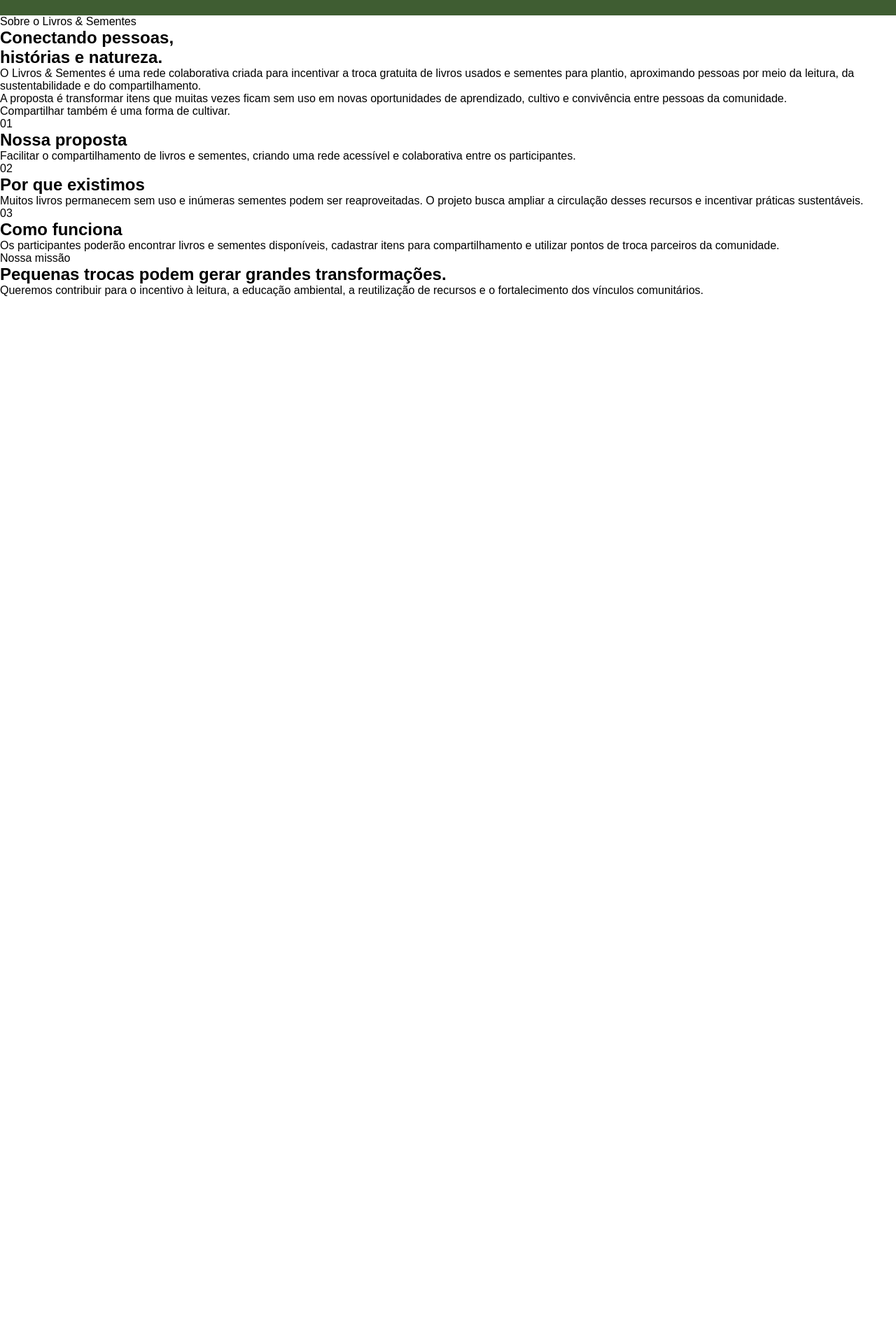
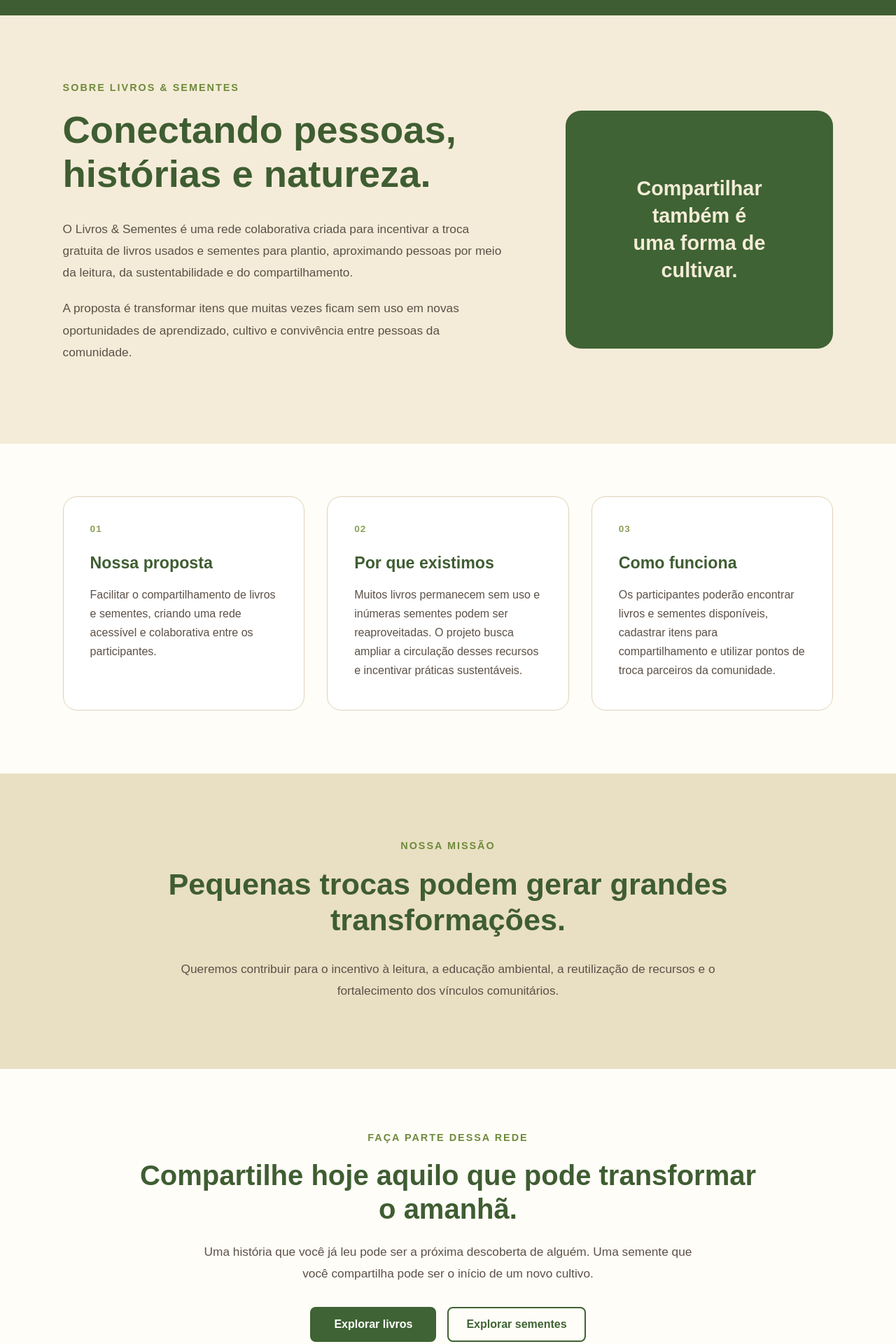
Before and after one commit to bsimaslarissaa/livros-e-sementes, a React (Vite) app: page /sobre in a window 1280 px wide. Shown: the part 40-1960 px from the top of the page at 70% size. Before the commit the page ends 800 px from the top, so only its background shows below. Built offline with nearby package versions, Linux system fonts and the light colour scheme.

Commit message:
Atualiza layout da pagina Sobre

```diff
--- a/src/App.css
+++ b/src/App.css
@@ -1,6 +1,4 @@
-/* =========================
-   CONFIGURAÇÃO GERAL
-========================= */
+/* CONFIGURAÇÃO GERAL */
 
 #root {
   width: 100%;
@@ -11,9 +9,7 @@
 }
 
 
-/* =========================
-   HEADER
-========================= */
+/* HEADER */
 
 header {
   width: 100%;
@@ -66,9 +62,7 @@ nav a:hover {
 }
 
 
-/* =========================
-   BOTÃO DO MENU MOBILE
-========================= */
+/* BOTÃO DO MENU MOBILE */
 
 .menu-mobile {
   display: none;
@@ -98,9 +92,7 @@ nav a:hover {
 }
 
 
-/* =========================
-   HOME
-========================= */
+/* HOME */
 
 .home {
   flex: 1;
@@ -108,9 +100,7 @@ nav a:hover {
 }
 
 
-/* =========================
-   HERO
-========================= */
+/* HERO*/
 
 .hero {
   flex: 1;
@@ -128,9 +118,7 @@ nav a:hover {
 }
 
 
-/* =========================
-   CONTEÚDO ESQUERDO
-========================= */
+/* CONTEÚDO ESQUERDO */
 
 .hero-conteudo {
   width: 55%;
@@ -168,9 +156,7 @@ nav a:hover {
 }
 
 
-/* =========================
-   BOTÕES DA HERO
-========================= */
+/*BOTÕES DA HERO*/
 
 .hero-botoes {
   display: flex;
@@ -215,9 +201,7 @@ nav a:hover {
 }
 
 
-/* =========================
-   ILUSTRAÇÃO
-========================= */
+/* ILUSTRAÇÃO*/
 
 .hero-ilustracao {
   width: 45%;
@@ -258,9 +242,7 @@ nav a:hover {
 }
 
 
-/* =========================
-   TABLET E CELULAR
-========================= */
+/* TABLET E CELULAR */
 
 @media (max-width: 900px) {
 
@@ -399,9 +381,7 @@ nav a:hover {
 }
 
 
-/* =========================
-   CELULARES MENORES
-========================= */
+/* CELULARES MENORES */
 
 @media (max-width: 480px) {
 
@@ -488,3 +468,466 @@ html.dark .botao-secundario:hover {
 html.dark .hero-ilustracao {
   color: #bda28a;
 }
+
+/*PÁGINA SOBRE */
+
+
+/* APRESENTAÇÃO / HERO */
+
+.sobre {
+  width: 100%;
+  background-color: #fffdf7;
+}
+
+.sobre-hero {
+  display: grid;
+  grid-template-columns: 1.5fr 0.9fr;
+  align-items: center;
+  gap: 80px;
+
+  padding: 95px 7%;
+  background-color: #f4ecd8;
+}
+
+.sobre-conteudo {
+  max-width: 820px;
+}
+
+.sobre-subtitulo {
+  color: #6f8a3c;
+  font-size: 0.9rem;
+  font-weight: 700;
+  text-transform: uppercase;
+  letter-spacing: 2px;
+
+  margin-bottom: 22px;
+}
+
+.sobre-conteudo h1 {
+  color: #3f5d32;
+  font-size: 3.4rem;
+  line-height: 1.15;
+
+  margin-bottom: 32px;
+}
+
+.sobre-conteudo > p:not(.sobre-subtitulo) {
+  color: #5c5148;
+  font-size: 1.08rem;
+  line-height: 1.8;
+
+  margin-bottom: 20px;
+}
+
+.sobre-destaque {
+  min-height: 340px;
+
+  display: flex;
+  align-items: center;
+  justify-content: center;
+
+  padding: 45px;
+
+  background-color: #3f6334;
+  border-radius: 22px;
+
+  text-align: center;
+}
+
+.sobre-destaque span {
+  max-width: 360px;
+
+  color: #f4ecd8;
+  font-size: 1.8rem;
+  font-weight: 700;
+  line-height: 1.35;
+}
+
+
+/* CARDS */
+
+.sobre-blocos {
+  display: grid;
+  grid-template-columns: repeat(3, 1fr);
+  gap: 32px;
+
+  padding: 75px 7% 90px;
+
+  background-color: #fffdf7;
+}
+
+.sobre-card {
+  padding: 38px 38px 42px;
+
+  background-color: #ffffff;
+
+  border: 1px solid #dfd2b8;
+  border-radius: 20px;
+}
+
+.sobre-numero {
+  display: block;
+
+  color: #8aa05a;
+  font-size: 0.85rem;
+  font-weight: 700;
+  letter-spacing: 1px;
+
+  margin-bottom: 28px;
+}
+
+.sobre-card h2 {
+  color: #3f5d32;
+  font-size: 1.45rem;
+
+  margin-bottom: 18px;
+}
+
+.sobre-card p {
+  color: #5c5148;
+  font-size: 1rem;
+  line-height: 1.7;
+}
+
+
+/* NOSSA MISSÃO */
+
+.sobre-missao {
+  padding: 95px 7%;
+
+  background-color: #e9dfc3;
+
+  text-align: center;
+}
+
+.sobre-missao-conteudo {
+  max-width: 900px;
+  margin: 0 auto;
+}
+
+.sobre-missao .sobre-subtitulo {
+  margin-bottom: 22px;
+}
+
+.sobre-missao h2 {
+  color: #3f5d32;
+
+  font-size: 2.7rem;
+  line-height: 1.2;
+
+  margin-bottom: 28px;
+}
+
+.sobre-missao-conteudo > p:not(.sobre-subtitulo) {
+  max-width: 780px;
+  margin: 0 auto;
+
+  color: #5c5148;
+  font-size: 1.08rem;
+  line-height: 1.8;
+}
+
+
+/* CHAMADA FINAL */
+
+.sobre-cta {
+  padding: 90px 7%;
+
+  background-color: #fffdf7;
+}
+
+.sobre-cta-conteudo {
+  max-width: 900px;
+
+  margin: 0 auto;
+
+  text-align: center;
+}
+
+.sobre-cta .sobre-subtitulo {
+  margin-bottom: 22px;
+}
+
+.sobre-cta h2 {
+  color: #3f5d32;
+
+  font-size: 2.5rem;
+  line-height: 1.2;
+
+  margin-bottom: 22px;
+}
+
+.sobre-cta-conteudo > p:not(.sobre-subtitulo) {
+  max-width: 720px;
+
+  margin: 0 auto;
+
+  color: #5c5148;
+  font-size: 1.08rem;
+  line-height: 1.8;
+}
+
+
+/* BOTÕES DA CHAMADA FINAL */
+
+.sobre-cta-botoes {
+  display: flex;
+  justify-content: center;
+  align-items: center;
+
+  gap: 16px;
+
+  margin-top: 32px;
+}
+
+.sobre-cta-botoes .botao-principal,
+.sobre-cta-botoes .botao-secundario {
+  display: inline-flex;
+  align-items: center;
+  justify-content: center;
+
+  min-width: 180px;
+
+  padding: 14px 25px;
+
+  border-radius: 8px;
+
+  font-weight: 700;
+  text-decoration: none;
+
+  transition:
+    transform 0.2s ease,
+    background-color 0.2s ease;
+}
+
+.sobre-cta-botoes .botao-principal {
+  color: #ffffff;
+  background-color: #3f6334;
+  border: 2px solid #3f6334;
+}
+
+.sobre-cta-botoes .botao-secundario {
+  color: #3f6334;
+  background-color: transparent;
+  border: 2px solid #3f6334;
+}
+
+.sobre-cta-botoes .botao-principal:hover,
+.sobre-cta-botoes .botao-secundario:hover {
+  transform: translateY(-2px);
+}
+
+.sobre-cta-botoes .botao-secundario:hover {
+  background-color: #f4ecd8;
+}
+
+
+/* TABLET */
+
+@media (max-width: 900px) {
+
+  .sobre-hero {
+    grid-template-columns: 1fr;
+    gap: 45px;
+
+    padding: 70px 40px;
+  }
+
+  .sobre-conteudo {
+    max-width: 100%;
+  }
+
+  .sobre-conteudo h1 {
+    font-size: 2.8rem;
+  }
+
+  .sobre-destaque {
+    min-height: 240px;
+  }
+
+  .sobre-destaque span {
+    font-size: 1.6rem;
+  }
+
+
+  /* CARDS */
+
+  .sobre-blocos {
+    grid-template-columns: 1fr;
+
+    padding: 60px 40px 75px;
+  }
+
+
+  /* MISSÃO */
+
+  .sobre-missao {
+    padding: 75px 40px;
+  }
+
+  .sobre-missao h2 {
+    font-size: 2.2rem;
+  }
+
+
+  /* CHAMADA FINAL */
+
+  .sobre-cta {
+    padding: 75px 40px;
+  }
+
+  .sobre-cta h2 {
+    font-size: 2.2rem;
+  }
+}
+
+
+/* CELULAR */
+
+@media (max-width: 600px) {
+
+  .sobre-hero {
+    gap: 35px;
+
+    padding: 55px 24px;
+  }
+
+  .sobre-subtitulo {
+    font-size: 0.78rem;
+    letter-spacing: 1.5px;
+
+    margin-bottom: 18px;
+  }
+
+  .sobre-conteudo h1 {
+    font-size: 2.3rem;
+    line-height: 1.15;
+
+    margin-bottom: 25px;
+  }
+
+  .sobre-conteudo > p:not(.sobre-subtitulo) {
+    font-size: 1rem;
+    line-height: 1.7;
+  }
+
+  .sobre-destaque {
+    min-height: 210px;
+
+    padding: 35px 25px;
+
+    border-radius: 18px;
+  }
+
+  .sobre-destaque span {
+    font-size: 1.45rem;
+  }
+
+
+  /* CARDS */
+
+  .sobre-blocos {
+    gap: 20px;
+
+    padding: 45px 24px 60px;
+  }
+
+  .sobre-card {
+    padding: 30px 26px;
+
+    border-radius: 16px;
+  }
+
+  .sobre-numero {
+    margin-bottom: 20px;
+  }
+
+  .sobre-card h2 {
+    font-size: 1.35rem;
+  }
+
+
+  /* MISSÃO */
+
+  .sobre-missao {
+    padding: 65px 24px;
+  }
+
+  .sobre-missao h2 {
+    font-size: 2rem;
+  }
+
+  .sobre-missao-conteudo > p:not(.sobre-subtitulo) {
+    font-size: 1rem;
+  }
+
+
+  /* CHAMADA FINAL */
+
+  .sobre-cta {
+    padding: 65px 24px;
+  }
+
+  .sobre-cta h2 {
+    font-size: 2rem;
+  }
+
+  .sobre-cta-conteudo > p:not(.sobre-subtitulo) {
+    font-size: 1rem;
+  }
+
+  .sobre-cta-botoes {
+    flex-direction: column;
+
+    width: 100%;
+
+    gap: 14px;
+  }
+
+  .sobre-cta-botoes .botao-principal,
+  .sobre-cta-botoes .botao-secundario {
+    width: 100%;
+  }
+}
+
+
+/* CELULARES PEQUENOS */
+
+@media (max-width: 480px) {
+
+  .sobre-hero {
+    padding: 45px 20px;
+  }
+
+  .sobre-conteudo h1 {
+    font-size: 2rem;
+  }
+
+  .sobre-destaque {
+    min-height: 190px;
+  }
+
+  .sobre-destaque span {
+    font-size: 1.3rem;
+  }
+
+  .sobre-blocos {
+    padding: 40px 20px 55px;
+  }
+
+  .sobre-missao {
+    padding: 55px 20px;
+  }
+
+  .sobre-missao h2 {
+    font-size: 1.8rem;
+  }
+
+  .sobre-cta {
+    padding: 55px 20px;
+  }
+
+  .sobre-cta h2 {
+    font-size: 1.8rem;
+  }
+}
--- a/src/pages/Sobre.jsx
+++ b/src/pages/Sobre.jsx
@@ -1,11 +1,16 @@
+import { Link } from 'react-router-dom'
 
 function Sobre() {
   return (
     <main className="sobre">
+
+      {/* APRESENTAÇÃO */}
       <section className="sobre-hero">
+
         <div className="sobre-conteudo">
+
           <p className="sobre-subtitulo">
-            Sobre o Livros & Sementes
+            Sobre Livros & Sementes
           </p>
 
           <h1>
@@ -25,16 +30,22 @@ function Sobre() {
             novas oportunidades de aprendizado, cultivo e convivência entre
             pessoas da comunidade.
           </p>
+
         </div>
 
         <div className="sobre-destaque">
           <span>
-            Compartilhar também é uma forma de cultivar.
+            Compartilhar também é<br />
+            uma forma de cultivar.
           </span>
         </div>
+
       </section>
 
+
+      {/* CARDS */}
       <section className="sobre-blocos">
+
         <article className="sobre-card">
           <span className="sobre-numero">01</span>
 
@@ -45,6 +56,7 @@ function Sobre() {
             rede acessível e colaborativa entre os participantes.
           </p>
         </article>
+
 
         <article className="sobre-card">
           <span className="sobre-numero">02</span>
@@ -58,6 +70,7 @@ function Sobre() {
           </p>
         </article>
 
+
         <article className="sobre-card">
           <span className="sobre-numero">03</span>
 
@@ -69,10 +82,15 @@ function Sobre() {
             parceiros da comunidade.
           </p>
         </article>
+
       </section>
 
+
+      {/* MISSÃO */}
       <section className="sobre-missao">
+
         <div className="sobre-missao-conteudo">
+
           <p className="sobre-subtitulo">
             Nossa missão
           </p>
@@ -86,8 +104,47 @@ function Sobre() {
             ambiental, a reutilização de recursos e o fortalecimento dos
             vínculos comunitários.
           </p>
+
         </div>
+
       </section>
+
+
+      {/* CHAMADA FINAL */}
+      <section className="sobre-cta">
+
+        <div className="sobre-cta-conteudo">
+
+          <p className="sobre-subtitulo">
+            Faça parte dessa rede
+          </p>
+
+          <h2>
+            Compartilhe hoje aquilo que pode transformar o amanhã.
+          </h2>
+
+          <p>
+            Uma história que você já leu pode ser a próxima descoberta de
+            alguém. Uma semente que você compartilha pode ser o início de um
+            novo cultivo.
+          </p>
+
+          <div className="sobre-cta-botoes">
+
+            <Link to="/livros" className="botao-principal">
+              Explorar livros
+            </Link>
+
+            <Link to="/sementes" className="botao-secundario">
+              Explorar sementes
+            </Link>
+
+          </div>
+
+        </div>
+
+      </section>
+
     </main>
   )
 }
```
